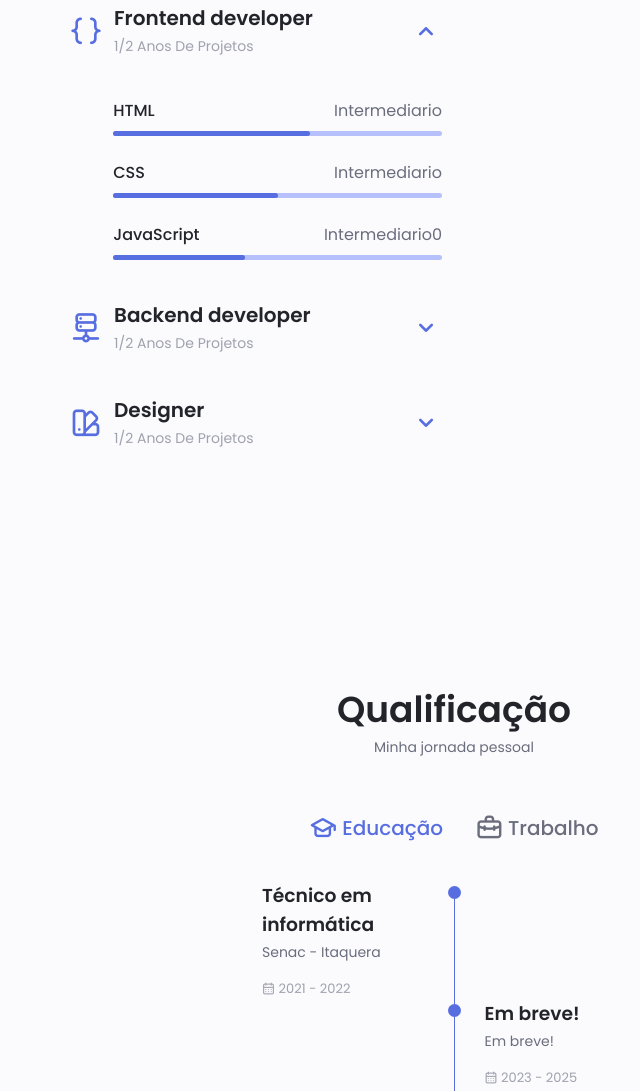
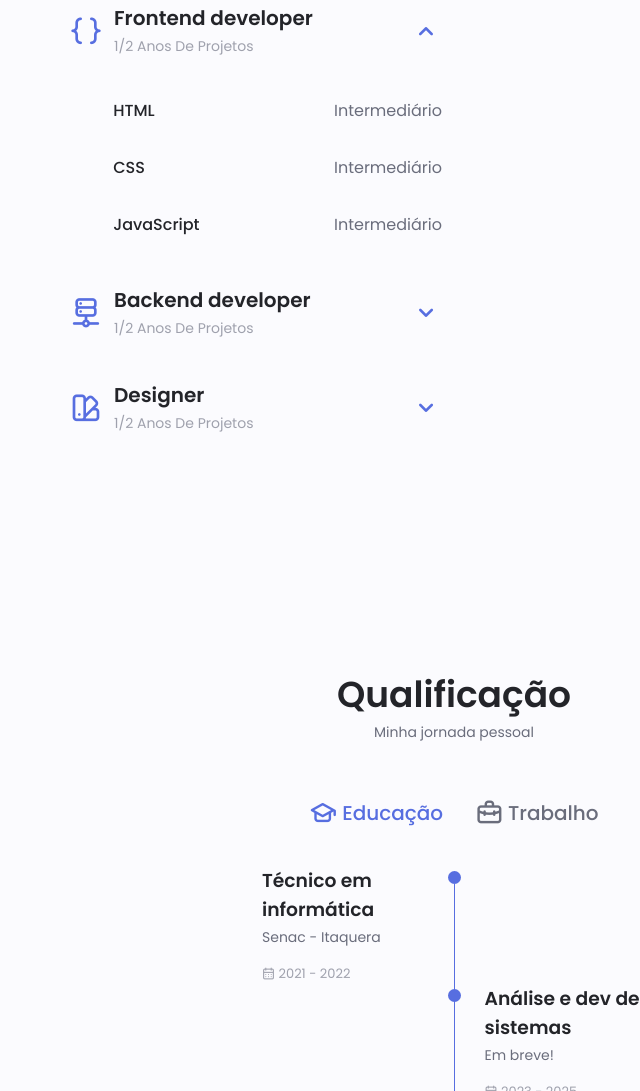
Before and after one commit to Ze-Edu/Portfolio, a plain HTML site: page index.html in a window 1280 px wide. Shown: the part 1538-2629 px from the top of the page, without its empty margins (186-826 px from the left). Drawn offline with nearby package versions, Linux system fonts and the light colour scheme.

Commit message:
Arrumando design

```diff
--- a/index.html
+++ b/index.html
@@ -193,31 +193,31 @@
                                 <div class="skills__data">
                                     <div class="skills__titles">
                                         <h3 class="skills__name">HTML</h3>
-                                        <span class="skills__number">Intermediario</span>
+                                        <span class="skills__number">Intermediário</span>
                                     </div>
-                                    <div class="skills__bar">
+                                    <!-- <div class="skills__bar">
                                         <span class="skills__percentage skills__html"></span>
-                                    </div>
+                                    </div> -->
                                 </div>
 
                                 <div class="skills__data">
                                     <div class="skills__titles">
                                         <h3 class="skills__name">CSS</h3>
-                                        <span class="skills__number">Intermediario</span>
+                                        <span class="skills__number">Intermediário</span>
                                     </div>
-                                    <div class="skills__bar">
+                                    <!-- <div class="skills__bar">
                                         <span class="skills__percentage skills__css"></span>
-                                    </div>
+                                    </div> -->
                                 </div>
 
                                 <div class="skills__data">
                                     <div class="skills__titles">
                                         <h3 class="skills__name">JavaScript</h3>
-                                        <span class="skills__number">Intermediario0</span>
+                                        <span class="skills__number">Intermediário</span>
                                     </div>
-                                    <div class="skills__bar">
+                                    <!-- <div class="skills__bar">
                                         <span class="skills__percentage skills__js"></span>
-                                    </div>
+                                    </div> -->
                                 </div>
                             </div>
                         </div>
@@ -240,21 +240,21 @@
                                 <div class="skills__data">
                                     <div class="skills__titles">
                                         <h3 class="skills__name">PHP</h3>
-                                        <span class="skills__number">60%</span>
+                                        <span class="skills__number">Intermediário</span>
                                     </div>
-                                    <div class="skills__bar">
+                                    <!-- <div class="skills__bar">
                                         <span class="skills__percentage skills__php"></span>
-                                    </div>
+                                    </div> -->
                                 </div>
 
                                 <div class="skills__data">
                                     <div class="skills__titles">
                                         <h3 class="skills__name">C#</h3>
-                                        <span class="skills__number">20%</span>
+                                        <span class="skills__number">Básico</span>
                                     </div>
-                                    <div class="skills__bar">
+                                    <!-- <div class="skills__bar">
                                         <span class="skills__percentage skills__csharp"></span>
-                                    </div>
+                                    </div> -->
                                 </div>
                             </div>
                         </div>
@@ -276,21 +276,21 @@
                                 <div class="skills__data">
                                     <div class="skills__titles">
                                         <h3 class="skills__name">Figma</h3>
-                                        <span class="skills__number">30%</span>
+                                        <span class="skills__number">Intermediário</span>
                                     </div>
-                                    <div class="skills__bar">
+                                    <!-- <div class="skills__bar">
                                         <span class="skills__percentage skills__figma"></span>
-                                    </div>
+                                    </div> -->
                                 </div>
 
                                 <div class="skills__data">
                                     <div class="skills__titles">
                                         <h3 class="skills__name">Photoshop</h3>
-                                        <span class="skills__number">60%</span>
+                                        <span class="skills__number">Intermediário</span>
                                     </div>
-                                    <div class="skills__bar">
+                                    <!-- <div class="skills__bar">
                                         <span class="skills__percentage skills__photoshop"></span>
-                                    </div>
+                                    </div> -->
                                 </div>
                             </div>
                         </div>
@@ -346,7 +346,7 @@
                                 </div>
 
                                 <div>
-                                    <h3 class="qualification__title">Em breve!</h3>
+                                    <h3 class="qualification__title">Análise e dev de sistemas</h3>
                                     <span class="qualification__subtitle">Em breve!</span>
                                     <div class="qualification__calendar">
                                         <i class="uil uil-calendar-alt"></i>
@@ -689,7 +689,7 @@
 
                         <div>
                             <input type="hidden" name="accessKey" value="13f29c12-5f68-4de5-8520-4af8329d3ec7">
-                            <input type="hidden" name="redirectTo" value="#">
+                            <input type="hidden" name="redirectTo" value="#home">
                             <button class="button button--flex button--white" type="submit">
                                 Enviar!
                                 <i class="uil uil-message button__icon"></i>
```
